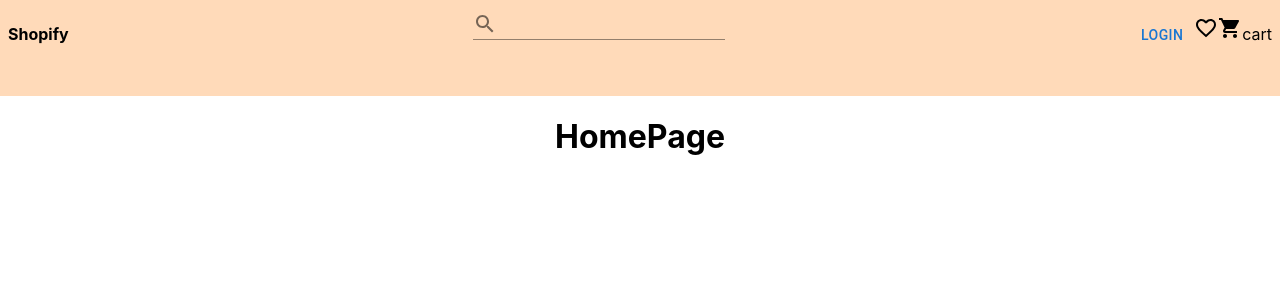
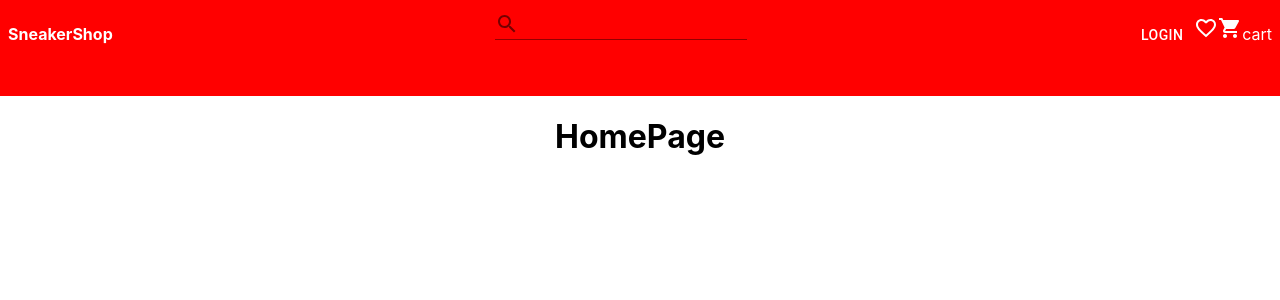
Before and after one commit to sushmita2109/my-ecommerse, a React (Create React App) app: page / in a window 1280 px wide. Shown: the top 300 px of the page. Built offline with nearby package versions, Linux system fonts and the light colour scheme; the HTML template or start-up script is replaced by a standard one; what miragejs would draw is missing.

Commit message:
navbar title update

```diff
--- a/src/components/NavBar/NavBar.css
+++ b/src/components/NavBar/NavBar.css
@@ -1,11 +1,12 @@
 nav{
-    background-color: peachpuff;
+    background-color: red;
     display: flex;
     justify-content: space-between;
     height: 10vh;
     padding: 8px;
     gap: 1px;
     flex-wrap: wrap;
+    color: white;
 }
 
 .title{
@@ -13,6 +14,10 @@ nav{
     border: none;
 }
 
+.actions Button{
+    color: white;
+}
+
 .actions p{
     display: inline-block;
 }
--- a/src/components/NavBar/NavBar.jsx
+++ b/src/components/NavBar/NavBar.jsx
@@ -10,7 +10,7 @@ export const NavBar = () => {
   return (
     <nav>
       <div className="title">
-        <p>Shopify</p>
+        <p>SneakerShop</p>
       </div>
 
       <div className="search">
```
